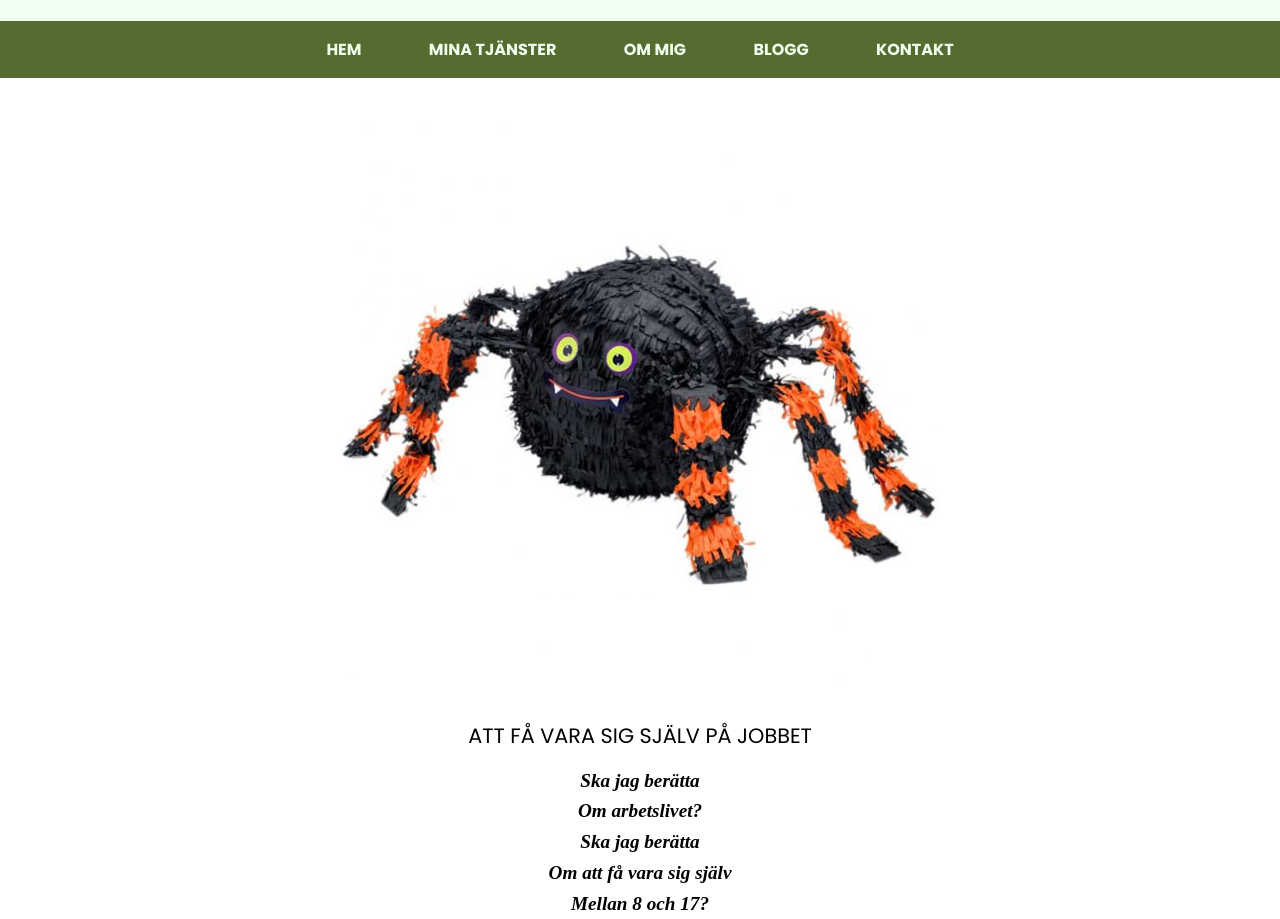
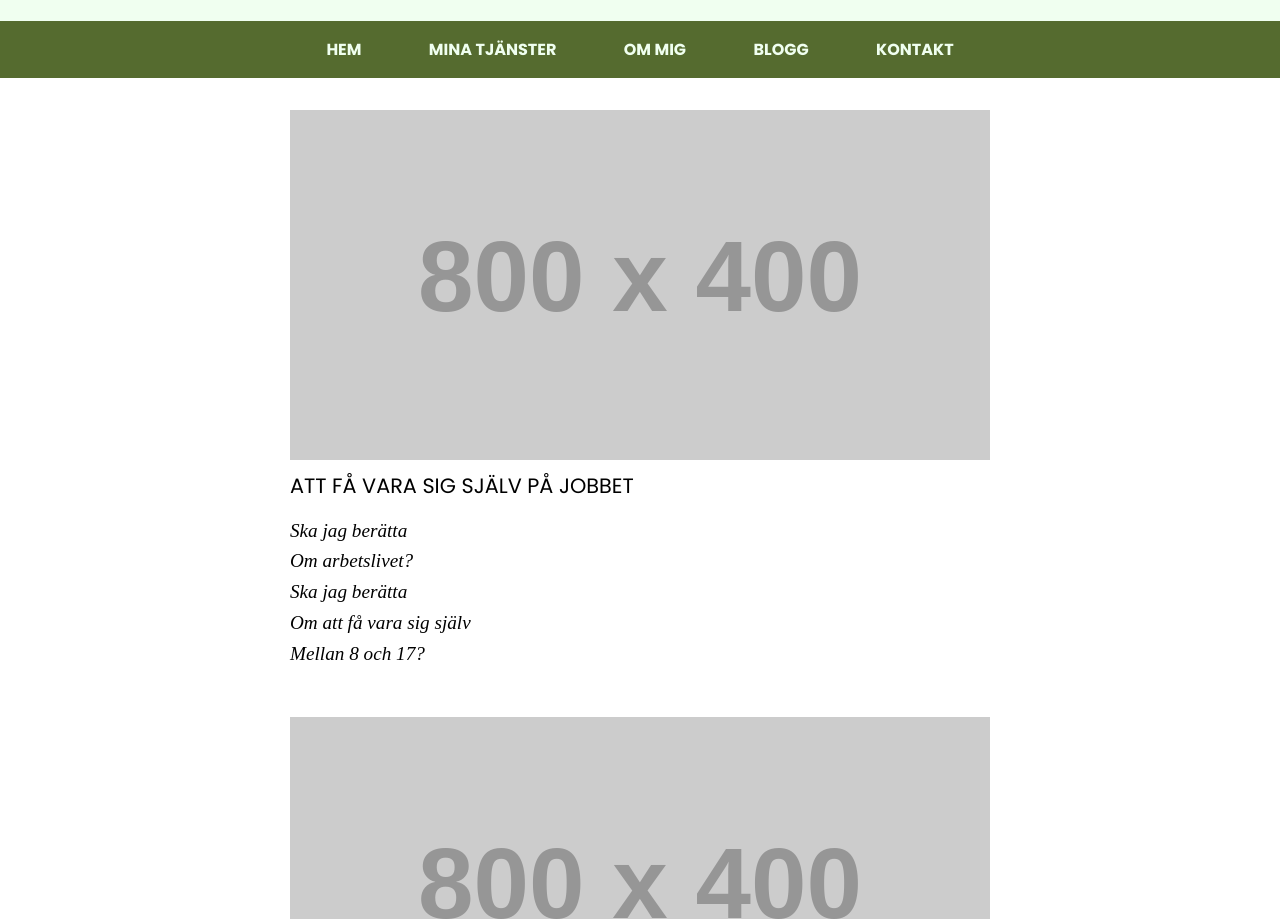
Before and after one commit to EllerHR/EllerHR.github.io, a plain HTML site: page blogg.html in a window 1280 px wide. Shown: the part 383-1302 px from the top of the page. Drawn offline with Linux system fonts and the light colour scheme; placeholder pictures from the web are drawn by us; a web font is replaced by a local one.

Commit message:
Update blogg.html

```diff
--- a/blogg.html
+++ b/blogg.html
@@ -24,27 +24,26 @@
             <a href="kontakt.html">Kontakt</a>
         </nav>
 
-
-
-            <section id="blogg" section class="blog">
+        <section id="blogg" section class="innehall">
           <article class="blog-post">
-            <img src="https://raw.githubusercontent.com/EllerHR/EllerHR.github.io/refs/heads/main/halloween-spider-pinata-1.jpg" alt="Blog Post 1 placeholder">
+            <img src="https://via.placeholder.com/800x400" alt="Blog Post 1 placeholder">
             <h2>Att få vara sig själv på jobbet</h2>
               <p>
-            <em><b>Ska jag berätta<br>Om arbetslivet?<br>Ska jag berätta<br>Om att få vara sig                        själv<br>Mellan 8 och 17?</br></B></em></p>
+                <em>Ska jag berätta<br>Om arbetslivet?<br>Ska jag berätta<br>Om att få vara sig själv<br>Mellan 8 och 17?</br>
+                </em>
+              </p>
+            </article>
 
-        </article>
             <article class="blog-post">
               <img src="https://via.placeholder.com/800x400" alt="Blog Post 2 placeholder">
                 <h2>Härskartekniker</h2>
                   <p>Lorem ipsum dolor sit amet, consectetur adipiscing elit. Quisque non velit nulla.</p>
             </article>
+
             <article class="blog-post">
               <img src="https://via.placeholder.com/800x400" alt="Blog Post 3 placeholder">
-            <h2>Lorem ipsum dolor sit amet</h2>
+                 <h2>Vi är varandras kompetens</h2>
                     <p>Lorem ipsum dolor sit amet, consectetur adipiscing elit. Quisque non velit nulla.</p>
             </article>
-
-
       </body>
 </html>
```
Lines whose indentation alone changed are shown as unchanged.
